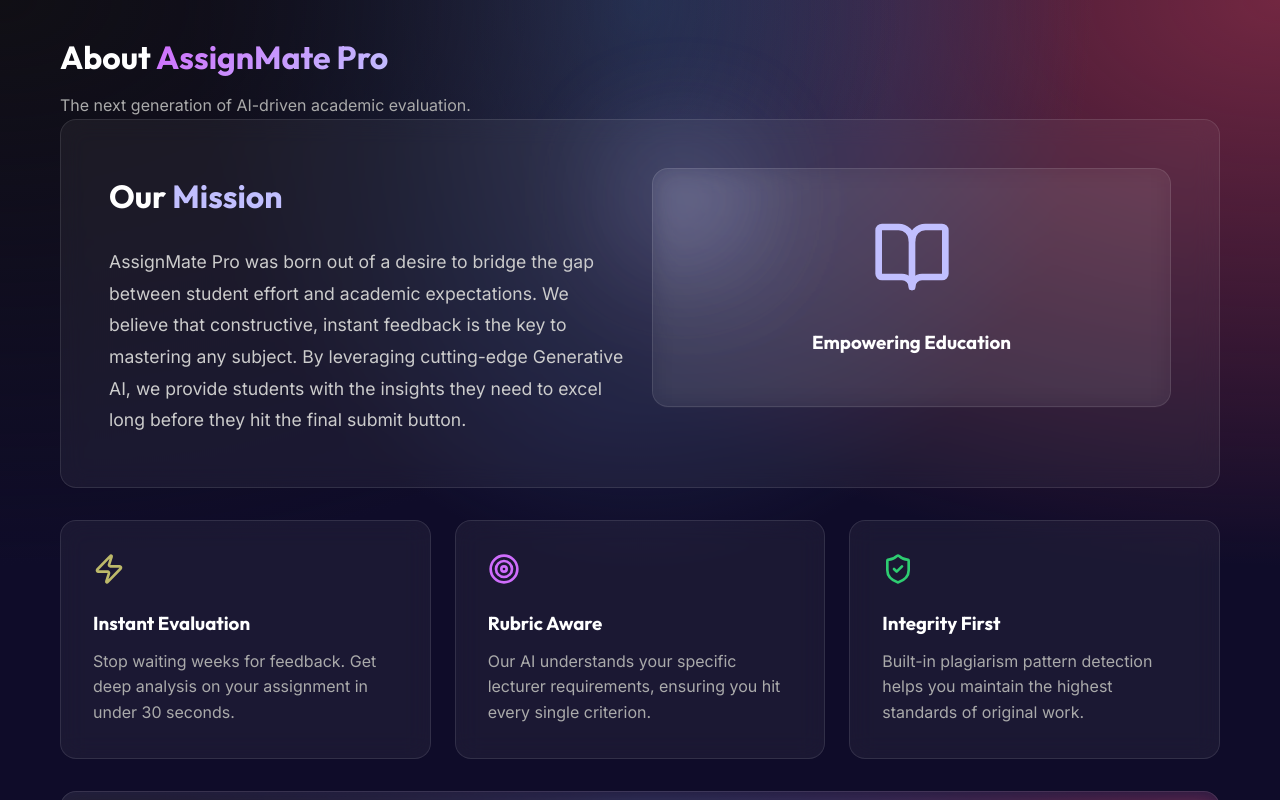
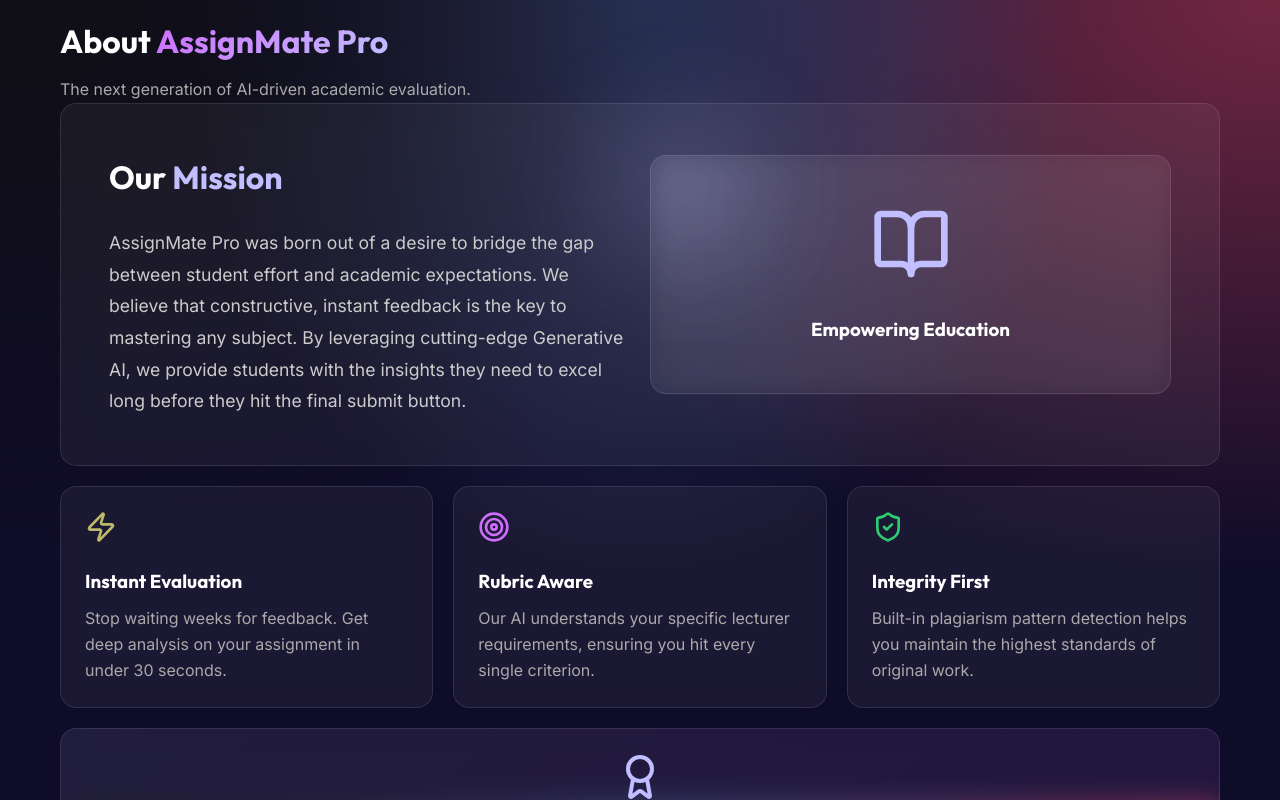
Before and after one commit to lakaThabrew/AssignMate, a React (Vite) app in the folder frontend/: page /about in a window 1280 px wide. Shown: the top 800 px of the page. Built offline with nearby package versions, Linux system fonts and the light colour scheme.

Commit message:
style: tighten page spacing - reduce card margins, hero padding, grid gaps, and section gaps

```diff
--- a/frontend/src/App.jsx
+++ b/frontend/src/App.jsx
@@ -19,7 +19,7 @@
   return (
     <div className="app">
       {isLoggedIn && <Navbar />}
-      <main className="container" style={{ marginTop: '2rem', flex: 1 }}>
+      <main className="container" style={{ marginTop: '1rem', flex: 1 }}>
         <Routes>
           {/* Public Routes */}
           <Route path="/login" element={!isLoggedIn ? <Login /> : <Navigate to="/" />} />
--- a/frontend/src/index.css
+++ b/frontend/src/index.css
@@ -114,8 +114,8 @@
   -webkit-backdrop-filter: blur(12px);
   border: 1px solid rgba(255, 255, 255, 0.1);
   border-radius: 16px;
-  padding: 2rem;
-  margin-bottom: 2rem;
+  padding: 1.5rem;
+  margin-bottom: 1.25rem;
   /* removed translateY hover – it was causing overlap clipping */
   transition: border-color 0.3s, box-shadow 0.3s;
   position: relative; /* keeps z-index context contained */
@@ -184,21 +184,21 @@
 .hero-section {
   background: rgba(255, 255, 255, 0.03);
   border: 1px solid rgba(255, 255, 255, 0.05);
-  padding: 5rem 2rem;
-  margin-bottom: 3rem;
+  padding: 3rem 2rem;
+  margin-bottom: 1.5rem;
   border-radius: 24px;
   text-align: center;
   position: relative;
   overflow: hidden;
-  isolation: isolate; /* creates new stacking context */
+  isolation: isolate;
 }
 
 /* ── Grids ──────────────────────────────────────────── */
 .grid-2 {
   display: grid;
   grid-template-columns: repeat(auto-fit, minmax(280px, 1fr));
-  gap: 1.5rem;
-  align-items: start; /* prevents stretching that causes overlap */
+  gap: 1.25rem;
+  align-items: start;
 }
 
 /* ── File drop ──────────────────────────────────────── */
@@ -276,9 +276,9 @@
 /* ── Rubric item ────────────────────────────────────── */
 .rubric-item {
   border-left: 4px solid var(--color-primary);
-  padding: 1.2rem 1.8rem;
+  padding: 1rem 1.5rem;
   background: rgba(255, 255, 255, 0.03);
-  margin-bottom: 1rem;
+  margin-bottom: 0.75rem;
   border-radius: 0 12px 12px 0;
 }
 
--- a/frontend/src/pages/Dashboard.jsx
+++ b/frontend/src/pages/Dashboard.jsx
@@ -15,7 +15,7 @@
 
   return (
     <div>
-      <div style={{ marginBottom: '2rem', display: 'flex', justifyContent: 'space-between', alignItems: 'flex-end' }}>
+      <div style={{ marginBottom: '1rem', display: 'flex', justifyContent: 'space-between', alignItems: 'flex-end' }}>
         <div>
           <h2 style={{ fontSize: '1rem', color: 'var(--color-primary)', fontWeight: 'bold', textTransform: 'uppercase', letterSpacing: '1px' }}>
             Welcome back, {userInfo.name || (role === 'student' ? 'Student' : 'Lecturer')}
@@ -43,7 +43,7 @@
         </div>
       )}
 
-      <div style={{ display: 'flex', justifyContent: 'space-between', alignItems: 'center', marginBottom: '1.5rem', marginTop: '3rem' }}>
+      <div style={{ display: 'flex', justifyContent: 'space-between', alignItems: 'center', marginBottom: '1rem', marginTop: '1.5rem' }}>
         <h2>{role === 'student' ? 'Your Recent Evaluations' : 'Latest Submissions'}</h2>
       </div>
 
--- a/frontend/src/pages/Results.jsx
+++ b/frontend/src/pages/Results.jsx
@@ -47,7 +47,7 @@
   return (
     <div>
       {/* Header */}
-      <div style={{ display: 'flex', justifyContent: 'space-between', alignItems: 'center', marginBottom: '2rem' }}>
+      <div style={{ display: 'flex', justifyContent: 'space-between', alignItems: 'center', marginBottom: '1.25rem' }}>
         <div>
           <Link to="/" style={{ color: '#aaa', textDecoration: 'none', fontSize: '0.9rem', display: 'flex', alignItems: 'center', gap: '5px' }}>
             <ArrowLeft size={16} /> Back to Dashboard
@@ -106,7 +106,7 @@
 
       {/* Criteria Bar Chart */}
       {rubricBreakdown.length > 0 && (
-        <div className="card" style={{ marginBottom: '2rem' }}>
+        <div className="card" style={{ marginBottom: '1.25rem' }}>
           <CriteriaChart rubricBreakdown={rubricBreakdown} />
         </div>
       )}
```
